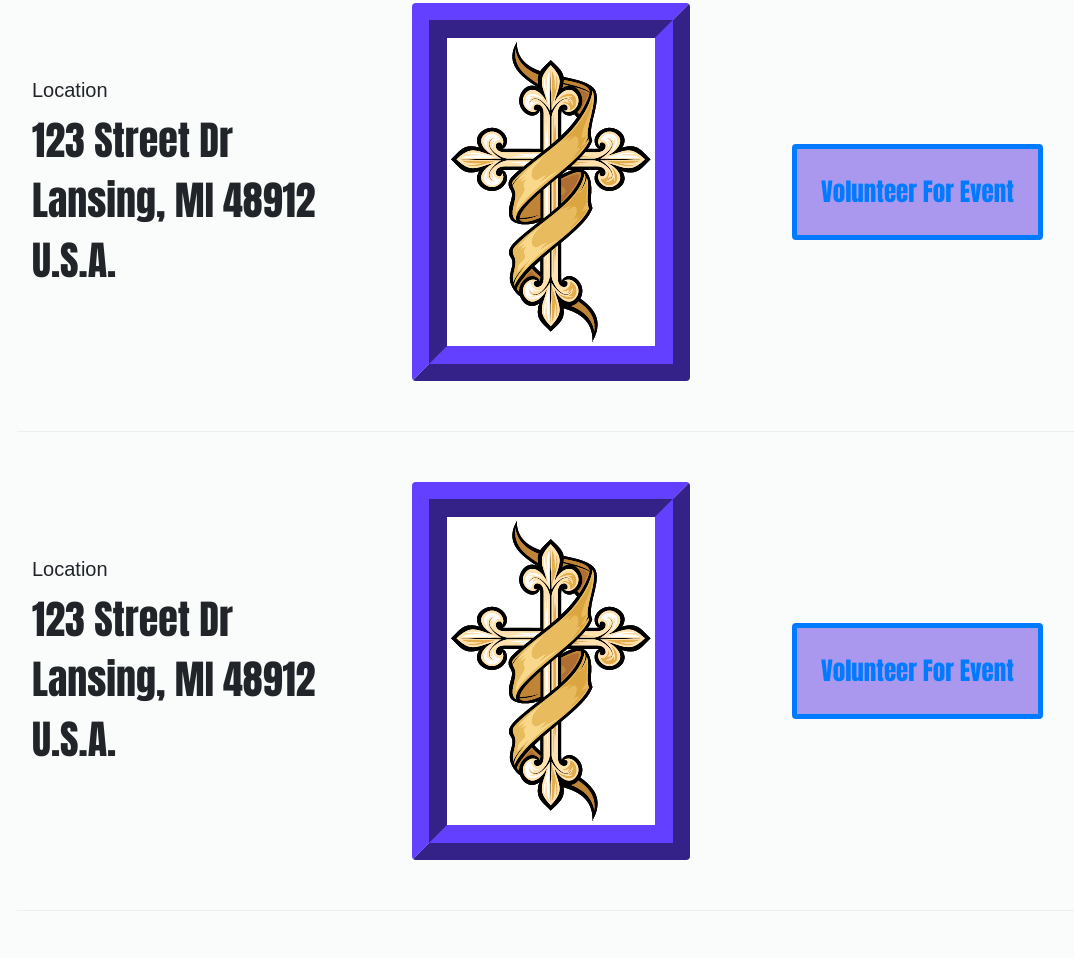
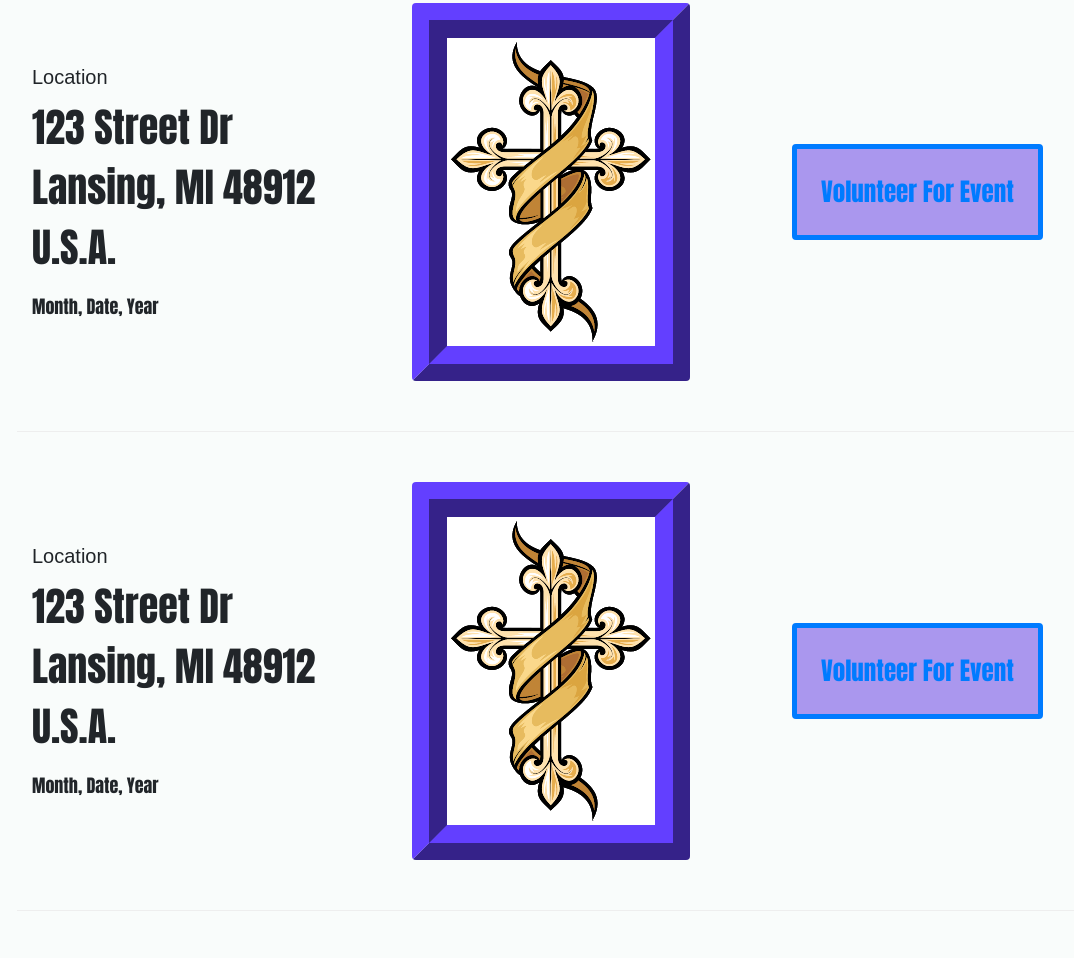
Before and after one commit to jakthedev/MorrellMinistries, a website: page programsEvents.html in a window 1280 px wide. Shown: the part 581-1539 px from the top of the page, without its empty margins (53-1127 px from the left). Drawn offline with nearby package versions, Linux system fonts and the light colour scheme.

Commit message:
Updated Events month,day,year under address

```diff
--- a/programsEvents.html
+++ b/programsEvents.html
@@ -73,6 +73,9 @@
                     Lansing, MI 48912<br />
                     U.S.A.
                 </address>
+                <date class="dateOfEvent">
+                    Month, Date, Year<br />
+                 </date>
             </div>
             <div class="col">
 				<img class="staffp d-sm-flex mr-5 img-thumbnail" src="img/placeHolderLogo.png" alt="Breadcrumb Trail Thumbnails"  />
@@ -90,6 +93,9 @@
                     Lansing, MI 48912<br />
                     U.S.A.
                 </address>
+                <date class="dateOfEvent">
+                    Month, Date, Year<br />
+                 </date>
             </div>
             <div class="col">
 				<img class="staffp d-sm-flex mr-5 img-thumbnail" src="img/placeHolderLogo.png" alt="Breadcrumb Trail Thumbnails"  />
```
